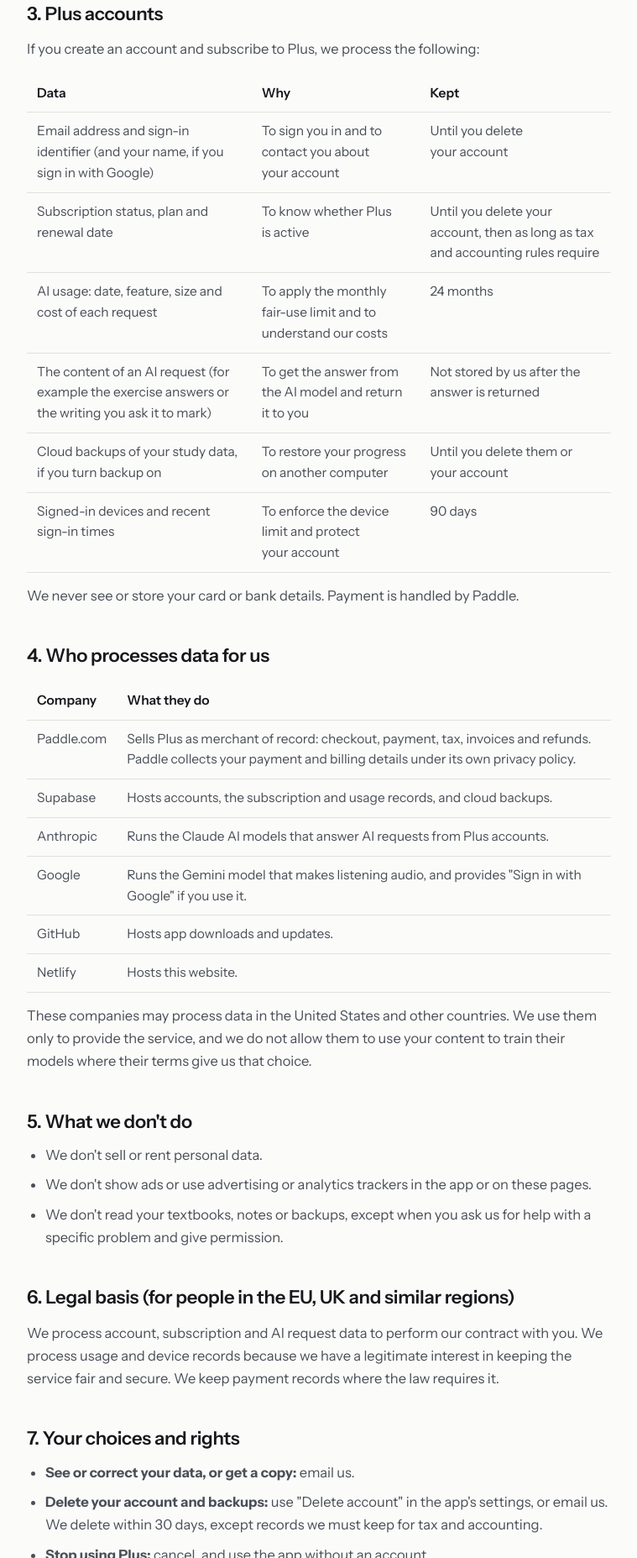
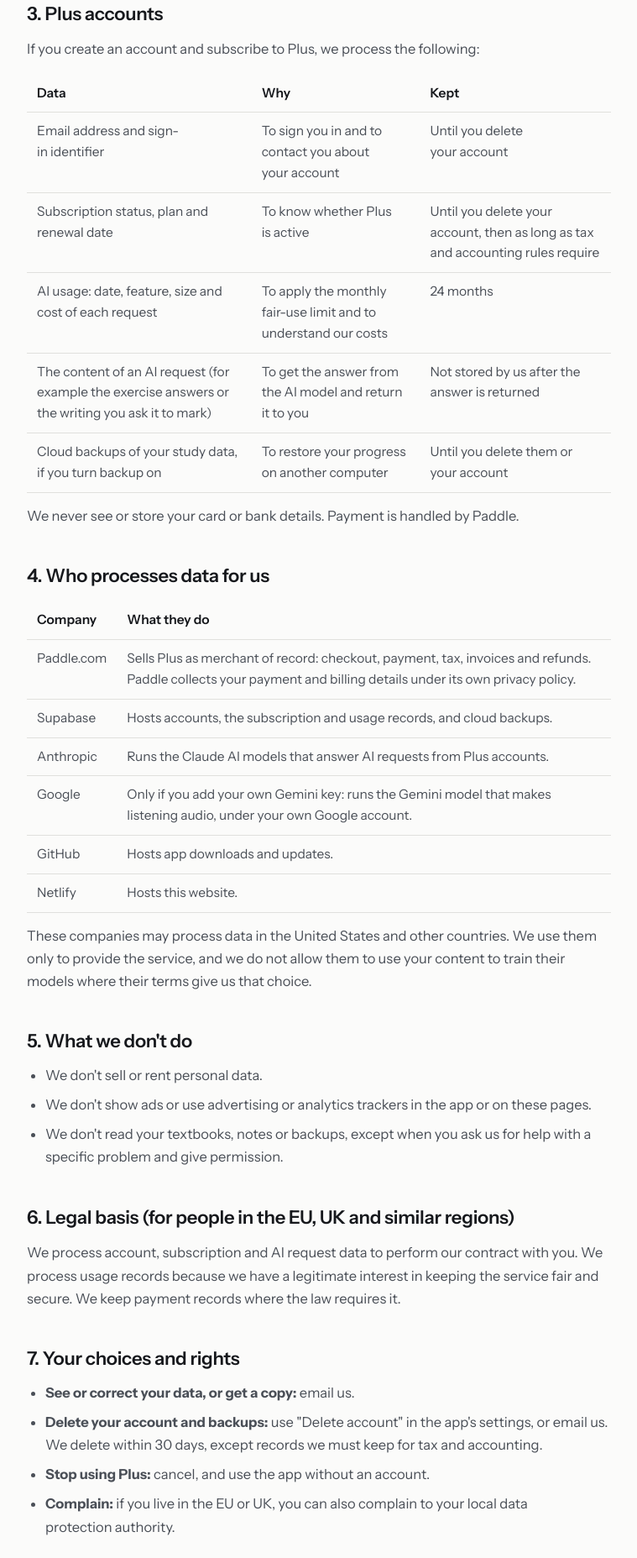
Before and after one commit to clayzarada/zarada-bookkeeping, a plain HTML site: page deutsch-lernen/privacy/index.html in a window 1280 px wide. Shown: the part 1068-2923 px from the top of the page at 84% size, without its empty margins (260-1019 px from the left). Drawn offline with Linux system fonts and the light colour scheme.

Commit message:
Legal pages match the app: listening audio needs your own Gemini key; no device limit; no Google sign-in
Co-Authored-By: Claude Opus 5.5 <noreply@anthropic.com>

```diff
--- a/deutsch-lernen/privacy/index.html
+++ b/deutsch-lernen/privacy/index.html
@@ -47,12 +47,11 @@
       <p>If you create an account and subscribe to Plus, we process the following:</p>
       <table>
         <tr><th>Data</th><th>Why</th><th>Kept</th></tr>
-        <tr><td>Email address and sign-in identifier (and your name, if you sign in with Google)</td><td>To sign you in and to contact you about your account</td><td>Until you delete your account</td></tr>
+        <tr><td>Email address and sign-in identifier</td><td>To sign you in and to contact you about your account</td><td>Until you delete your account</td></tr>
         <tr><td>Subscription status, plan and renewal date</td><td>To know whether Plus is active</td><td>Until you delete your account, then as long as tax and accounting rules require</td></tr>
         <tr><td>AI usage: date, feature, size and cost of each request</td><td>To apply the monthly fair-use limit and to understand our costs</td><td>24 months</td></tr>
         <tr><td>The content of an AI request (for example the exercise answers or the writing you ask it to mark)</td><td>To get the answer from the AI model and return it to you</td><td>Not stored by us after the answer is returned</td></tr>
         <tr><td>Cloud backups of your study data, if you turn backup on</td><td>To restore your progress on another computer</td><td>Until you delete them or your account</td></tr>
-        <tr><td>Signed-in devices and recent sign-in times</td><td>To enforce the device limit and protect your account</td><td>90 days</td></tr>
       </table>
       <p>We never see or store your card or bank details. Payment is handled by Paddle.</p>
 
@@ -62,7 +61,7 @@
         <tr><td>Paddle.com</td><td>Sells Plus as merchant of record: checkout, payment, tax, invoices and refunds. Paddle collects your payment and billing details under its own privacy policy.</td></tr>
         <tr><td>Supabase</td><td>Hosts accounts, the subscription and usage records, and cloud backups.</td></tr>
         <tr><td>Anthropic</td><td>Runs the Claude AI models that answer AI requests from Plus accounts.</td></tr>
-        <tr><td>Google</td><td>Runs the Gemini model that makes listening audio, and provides "Sign in with Google" if you use it.</td></tr>
+        <tr><td>Google</td><td>Only if you add your own Gemini key: runs the Gemini model that makes listening audio, under your own Google account.</td></tr>
         <tr><td>GitHub</td><td>Hosts app downloads and updates.</td></tr>
         <tr><td>Netlify</td><td>Hosts this website.</td></tr>
       </table>
@@ -76,7 +75,7 @@
       </ul>
 
       <h2>6. Legal basis (for people in the EU, UK and similar regions)</h2>
-      <p>We process account, subscription and AI request data to perform our contract with you. We process usage and device records because we have a legitimate interest in keeping the service fair and secure. We keep payment records where the law requires it.</p>
+      <p>We process account, subscription and AI request data to perform our contract with you. We process usage records because we have a legitimate interest in keeping the service fair and secure. We keep payment records where the law requires it.</p>
 
       <h2>7. Your choices and rights</h2>
       <ul>
```
Also changed, not shown: deutsch-lernen/index.html (+2 -2 lines), deutsch-lernen/terms/index.html (+2 -2 lines).
